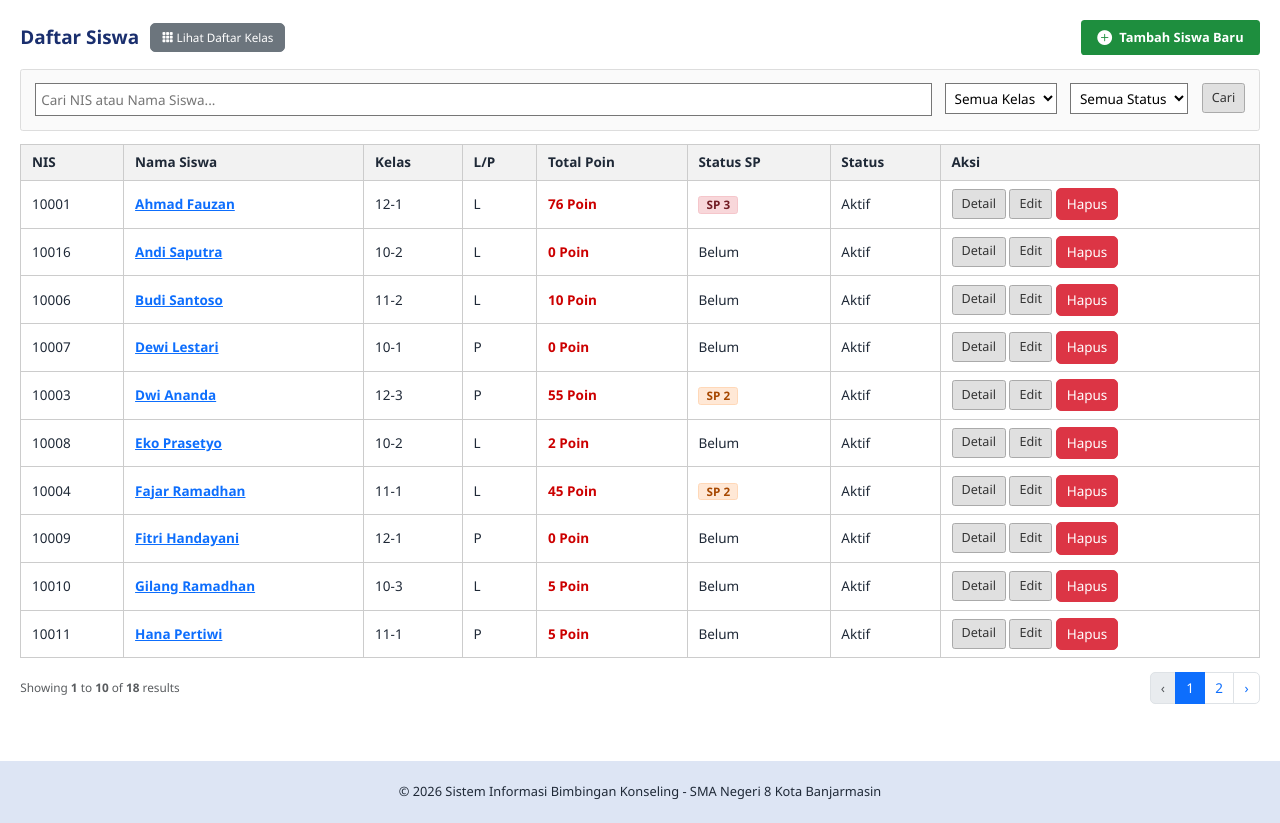
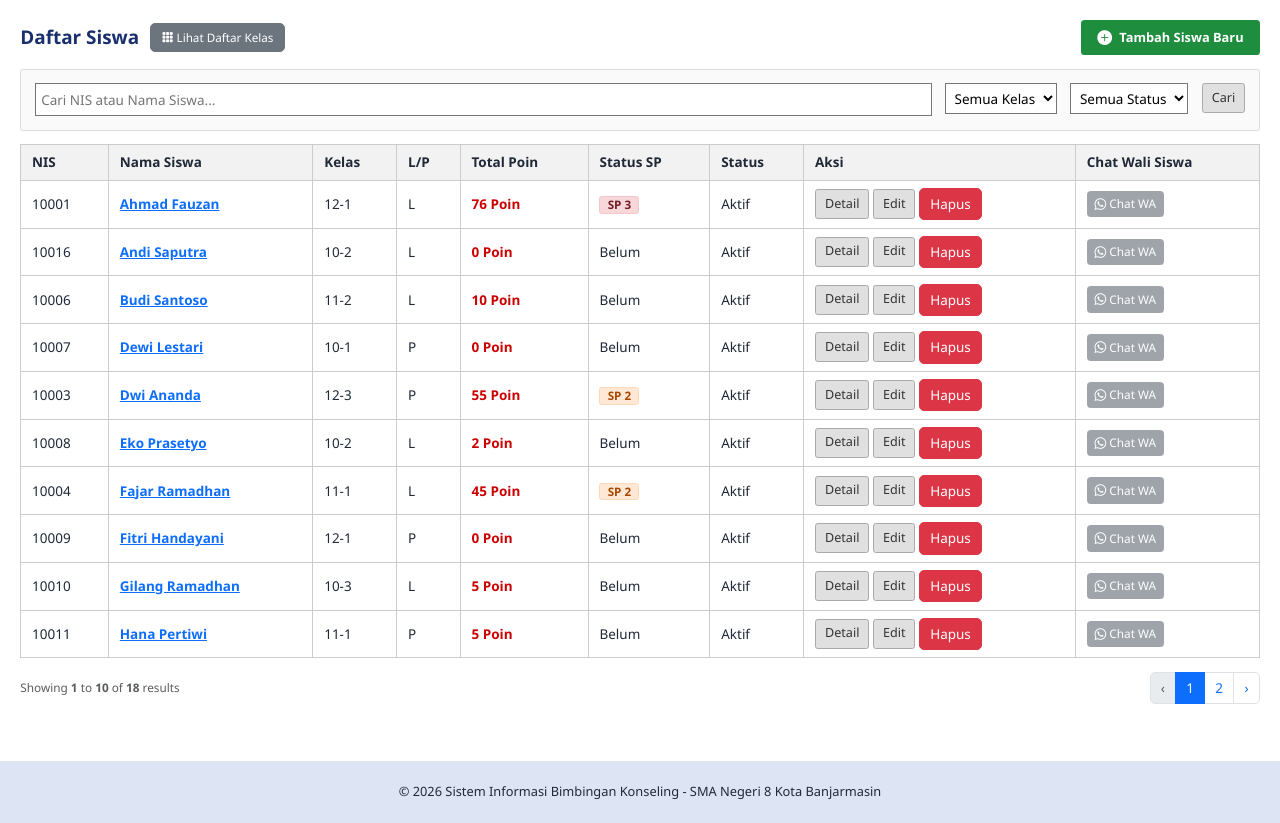
Before and after one commit to gravenths/e_bk, a Laravel app: page /siswa in a window 1280 px wide. Shown: the part 191-1014 px from the top of the page. Run offline with Laravel 12, Linux system fonts and the light colour scheme; a user stored in the database is signed in; data comes from the database, SQL or seed files in the repository.

Commit message:
tambah fitur "Chat wali siswa" via WhatsApp

```diff
--- a/app/Http/Controllers/SiswaController.php
+++ b/app/Http/Controllers/SiswaController.php
@@ -49,7 +49,9 @@ class SiswaController extends Controller
             'nama' => 'required|string|max:255',
             'kelas' => 'required|string',
             'jk' => 'required|in:L,P',
-            'status' => 'required|in:Aktif,Nonaktif',
+            'status'     => 'required|in:Aktif,Nonaktif',
+            'nama_wali'  => 'nullable|string|max:255',
+            'no_wa_wali' => 'nullable|regex:/^(\+?62|0)[0-9]{8,13}$/',
         ]);
 
         $id = 's' . (Siswa::count() + 1) . substr(time(), -3);
@@ -60,7 +62,9 @@ class SiswaController extends Controller
             'nama' => $request->nama,
             'kelas' => $request->kelas,
             'jk' => $request->jk,
-            'status' => $request->status,
+            'status'     => $request->status,
+            'nama_wali'  => $request->nama_wali  ?: null,
+            'no_wa_wali' => $request->no_wa_wali ?: null,
         ]);
 
         return redirect()->route('siswa.index')->with('success', 'Data siswa berhasil ditambahkan.');
@@ -91,10 +95,12 @@ class SiswaController extends Controller
             'nama' => 'required|string|max:255',
             'kelas' => 'required|string',
             'jk' => 'required|in:L,P',
-            'status' => 'required|in:Aktif,Nonaktif',
+            'status'     => 'required|in:Aktif,Nonaktif',
+            'nama_wali'  => 'nullable|string|max:255',
+            'no_wa_wali' => 'nullable|regex:/^(\+?62|0)[0-9]{8,13}$/',
         ]);
 
-        $siswa->update($request->only(['nis', 'nama', 'kelas', 'jk', 'status']));
+        $siswa->update($request->only(['nis', 'nama', 'kelas', 'jk', 'status', 'nama_wali', 'no_wa_wali']));
 
         return redirect()->route('siswa.show', $id)->with('success', 'Data siswa berhasil diperbarui.');
     }
--- a/app/Models/Siswa.php
+++ b/app/Models/Siswa.php
@@ -17,6 +17,8 @@ class Siswa extends Model
         'kelas',
         'jk',
         'status',
+        'nama_wali',
+        'no_wa_wali',
     ];
 
     public function riwayatPelanggaran()
@@ -46,4 +48,40 @@ class Siswa extends Model
         if ($poin >= $limits->sp1) return 'SP 1';
         return 'Belum';
     }
+
+    /**
+     * Ubah nomor WA ke format internasional tanpa "+" (untuk wa.me).
+     * Kembalikan null jika kosong.
+     */
+    public function noWaInternasional(): ?string
+    {
+        $no = $this->no_wa_wali;
+        if (empty($no)) {
+            return null;
+        }
+
+        // Buang semua karakter non-digit kecuali tanda "+" di awal
+        $no = preg_replace('/[^\d+]/', '', $no);
+
+        if (str_starts_with($no, '+62')) {
+            $no = '62' . substr($no, 3);
+        } elseif (str_starts_with($no, '0')) {
+            $no = '62' . substr($no, 1);
+        }
+
+        return $no;
+    }
+
+    /**
+     * Buat tautan wa.me dengan pesan terisi otomatis.
+     */
+    public function waLink(string $pesan): ?string
+    {
+        $no = $this->noWaInternasional();
+        if ($no === null) {
+            return null;
+        }
+
+        return 'https://wa.me/' . $no . '?text=' . rawurlencode($pesan);
+    }
 }
--- a/database/database.sql
+++ b/database/database.sql
@@ -52,6 +52,8 @@ CREATE TABLE IF NOT EXISTS `siswa` (
   `nama` VARCHAR(255) NOT NULL,
   `kelas` VARCHAR(255) NOT NULL,
   `jk` VARCHAR(1) NOT NULL,
+  `nama_wali` VARCHAR(50) NULL DEFAULT NULL,
+  `no_wa_wali` VARCHAR(15) NULL DEFAULT NULL,
   `status` VARCHAR(255) NOT NULL DEFAULT 'Aktif',
   `created_at` TIMESTAMP NULL DEFAULT NULL,
   `updated_at` TIMESTAMP NULL DEFAULT NULL,
--- a/resources/views/siswa/index.blade.php
+++ b/resources/views/siswa/index.blade.php
@@ -56,6 +56,7 @@
             <th>Status SP</th>
             <th>Status</th>
             <th>Aksi</th>
+            <th>Chat Wali Siswa</th>
         </tr>
     </thead>
     <tbody>
@@ -85,10 +86,27 @@
                     <button type="submit" class="btn btn-danger">Hapus</button>
                 </form>
             </td>
+            <td>
+                @php
+                    $pesanIndex = 'Assalamu\'alaikum Bapak/Ibu ' . ($s->nama_wali ?: 'Wali') . ', kami dari SMA Negeri 8 Banjarmasin ingin menyampaikan informasi terkait putra/putri Anda, ' . $s->nama . ' (Kelas ' . $s->kelas . '). Saat ini total poin pelanggaran tercatat: ' . $s->total_poin . ' poin. Mohon berkenan berkoordinasi dengan Guru BK kami untuk penanganan lebih lanjut. Terima kasih.';
+                @endphp
+                @if($s->noWaInternasional())
+                    <a href="{{ $s->waLink($pesanIndex) }}"
+                       target="_blank" rel="noopener"
+                       class="btn btn-success btn-sm">
+                        <i class="bi bi-whatsapp"></i> Chat WA
+                    </a>
+                @else
+                    <button class="btn btn-secondary btn-sm" disabled
+                            title="Nomor wali belum diisi">
+                        <i class="bi bi-whatsapp"></i> Chat WA
+                    </button>
+                @endif
+            </td>
         </tr>
         @empty
         <tr>
-            <td colspan="8">Tidak ada data siswa ditemukan.</td>
+            <td colspan="9">Tidak ada data siswa ditemukan.</td>
         </tr>
         @endforelse
     </tbody>
```
Also changed, not shown: database/seeders/EbkSeeder.php (+5 -5 lines), resources/views/siswa/create.blade.php (+10 -0 lines), resources/views/siswa/edit.blade.php (+10 -0 lines), resources/views/siswa/show.blade.php (+17 -0 lines), resources/views/surat-peringatan/index.blade.php (+19 -1 lines), database/migrations/2026_11_15_000001_add_wali_columns_to_siswa_table.php (added).
